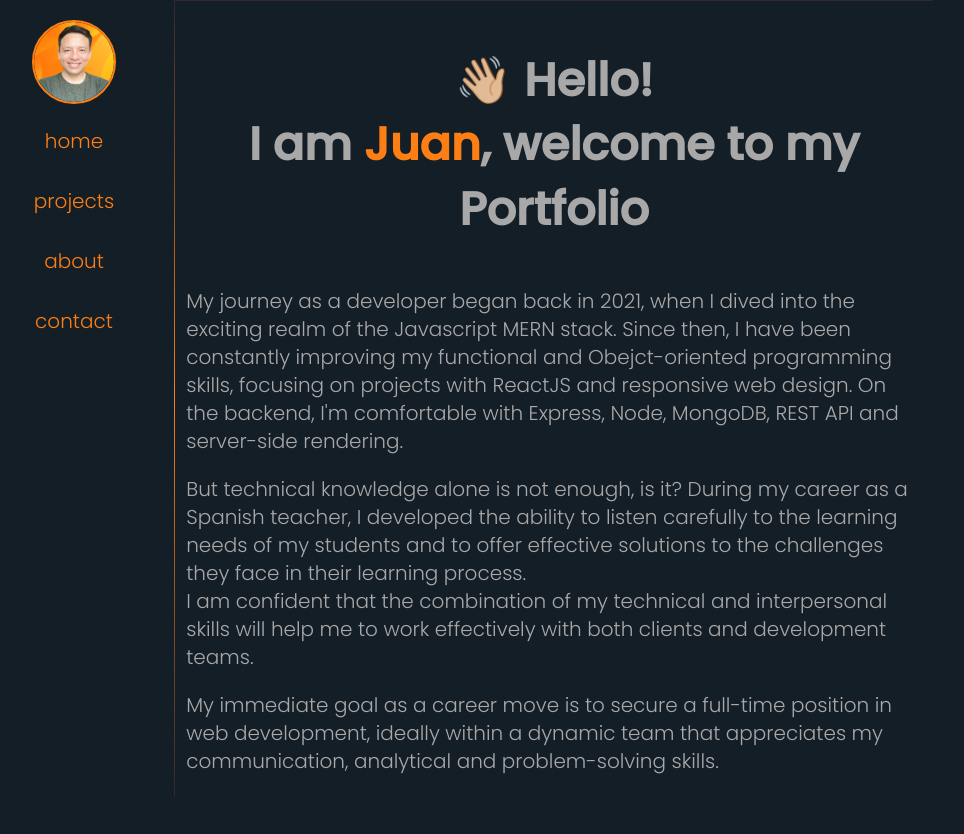
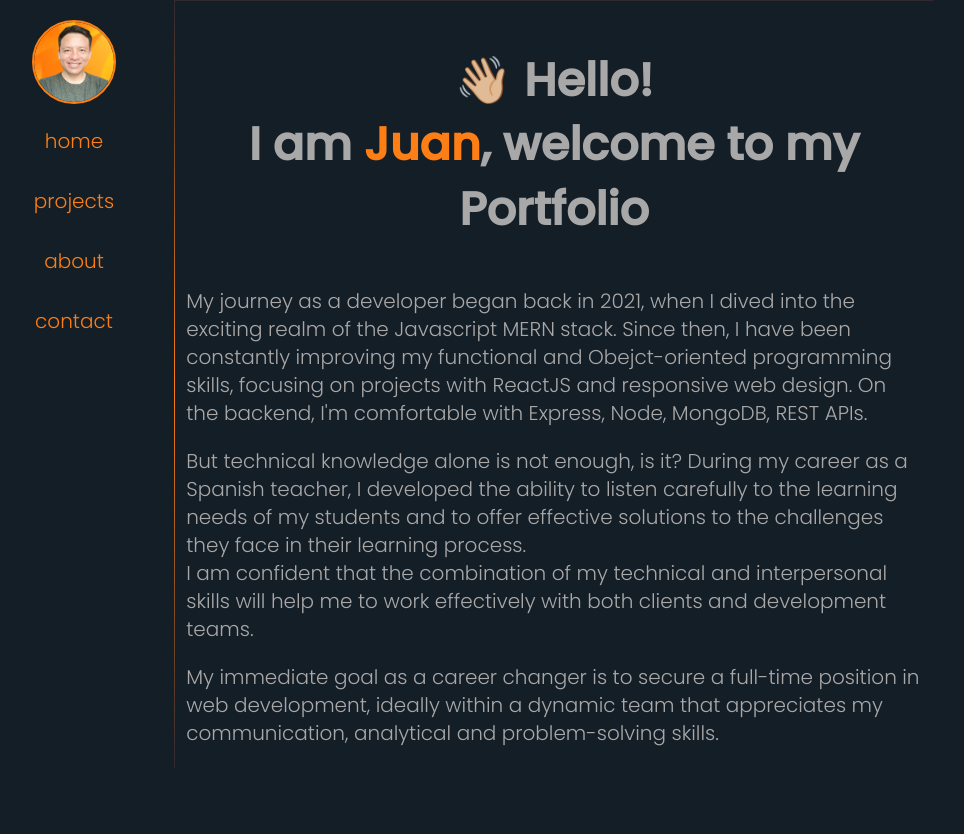
Before and after one commit to juaneugenio/myportfolioweb, a React (Vite) app: page / in a window 1280 px wide. Shown: the top 834 px of the page, without its empty margins (186-1150 px from the left). Built offline with nearby package versions, Linux system fonts and the light colour scheme; no server answers.

Commit message:
Minor text content changes in index, About and Home. Commit before publishing on github pages

```diff
--- a/index.html
+++ b/index.html
@@ -11,7 +11,7 @@
 			href="https://fonts.googleapis.com/css2?family=Poppins:ital,wght@0,100;0,200;0,300;0,400;0,500;1,100;1,200;1,300&display=swap"
 			rel="stylesheet"
 		/>
-		<title>CSS-Routing Lab</title>
+		<title>My Portfolio</title>
 	</head>
 	<body>
 		<div id="root"></div>
--- a/src/pages/About.jsx
+++ b/src/pages/About.jsx
@@ -73,9 +73,6 @@ function About({ variants }) {
 
 			<Timeline lang="en" theme={customTheme} dateFormat="only-number" collapse withoutDay>
 				{education.map((institut) => {
-					console.log("👉 Line-37 ▶︎▶︎", typeof endDate);
-					console.log("👉 Line-75 ▶︎▶︎", institut.url);
-
 					return (
 						<Events
 							title={institut.institution}
--- a/src/pages/Home.jsx
+++ b/src/pages/Home.jsx
@@ -20,7 +20,7 @@ function Home({ variants }) {
 					My journey as a developer began back in 2021, when I dived into the exciting realm of the Javascript MERN
 					stack. Since then, I have been constantly improving my functional and Obejct-oriented programming skills,
 					focusing on projects with ReactJS and responsive web design. On the backend, I'm comfortable with Express,
-					Node, MongoDB, REST API and server-side rendering.
+					Node, MongoDB, REST APIs.
 				</p>
 				<p>
 					But technical knowledge alone is not enough, is it? During my career as a Spanish teacher, I developed the
@@ -29,7 +29,7 @@ function Home({ variants }) {
 					interpersonal skills will help me to work effectively with both clients and development teams.
 				</p>
 				<p>
-					My immediate goal as a career move is to secure a full-time position in web development, ideally within a
+					My immediate goal as a career changer is to secure a full-time position in web development, ideally within a
 					dynamic team that appreciates my communication, analytical and problem-solving skills.
 				</p>
 			</div>
```
